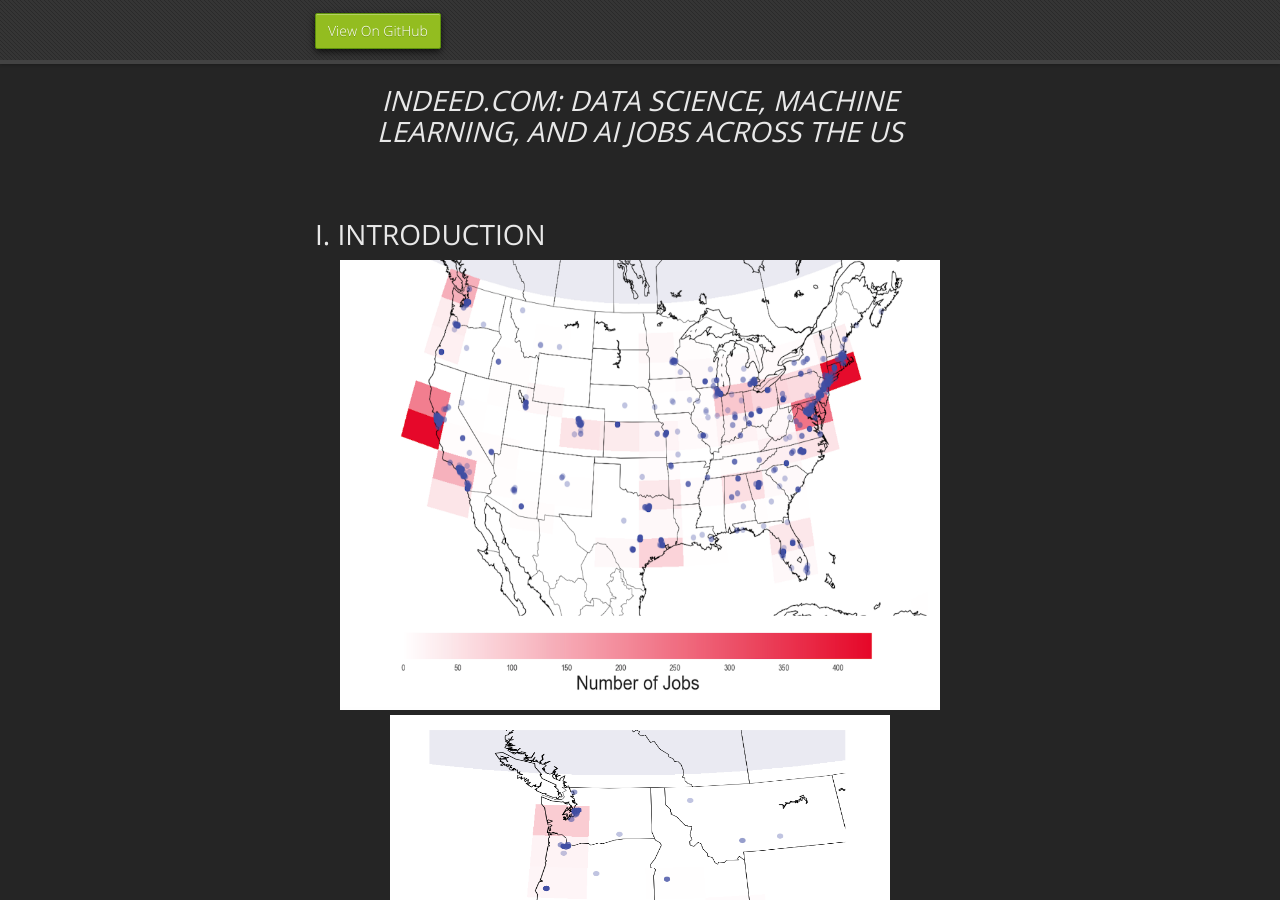
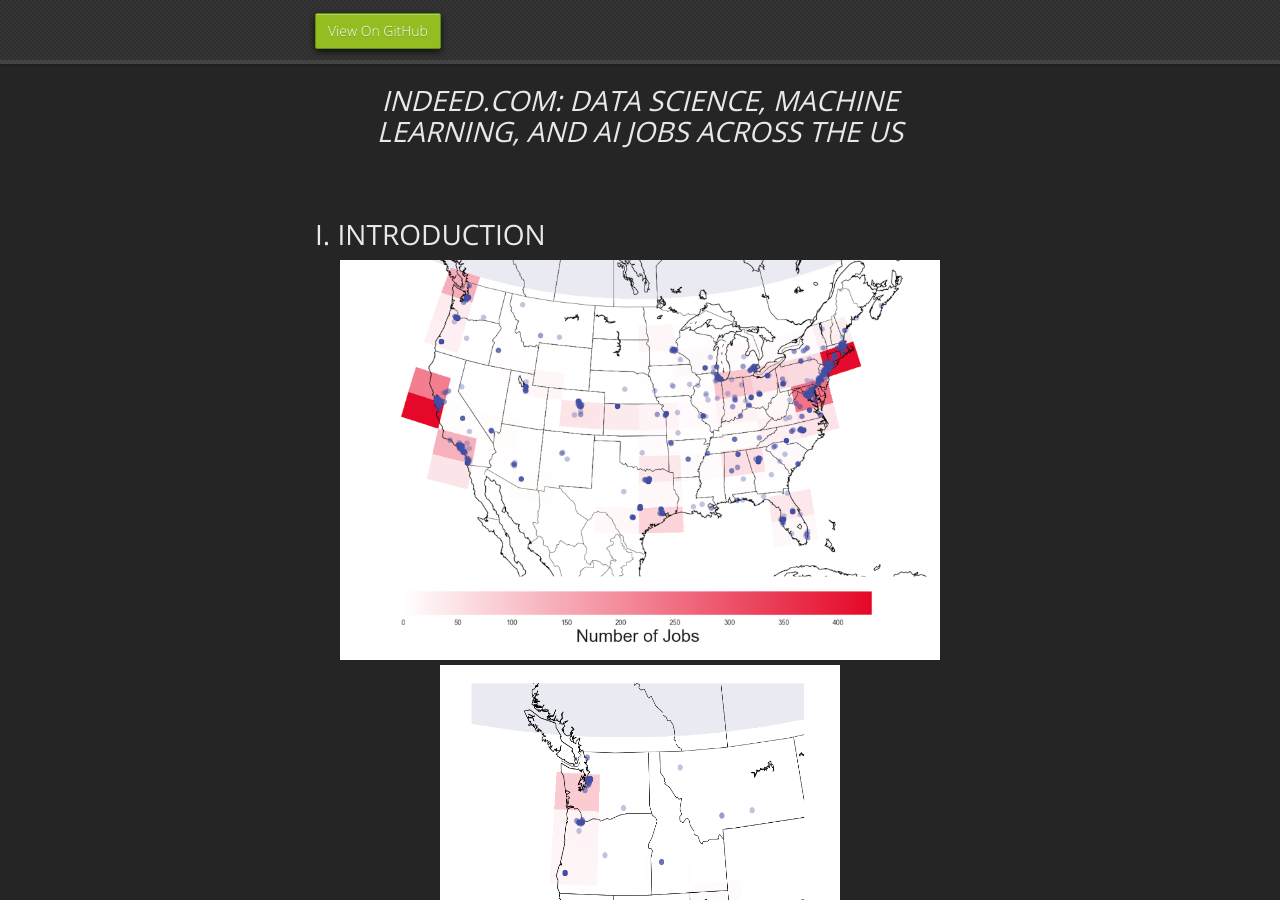
Before and after one commit to mrbrins82/mrbrins82.github.io, a Jekyll site: the page built from kaggle_indeed.md, in a window 1280 px wide and 900 px high, scrolled down 537 px. Built offline with Jekyll 4.4.1, drawn with Linux system fonts in a browser that asks for light colours; nearby versions of some CDN libraries; our own code applies the rules of GitHub Pages for plain Markdown files.

Commit message:
resized job plots

```diff
--- a/kaggle_indeed.md
+++ b/kaggle_indeed.md
@@ -21,9 +21,9 @@
 <br/>
 <br/>
 # [](#header-2)I. INTRODUCTION
-<center><img src="./assets/images/heat_scatter_us.png" alt="us heat map" width="600" height="450" />
+<center><img src="./assets/images/heat_scatter_us.png" alt="us heat map" width="600" height="400" />
 </center>
-<center><img src="./assets/images/heat_scatter_west_zoom.png" alt="west coast heat map" width="500" height="500" />
+<center><img src="./assets/images/heat_scatter_west_zoom.png" alt="west coast heat map" width="400" height="600" />
 </center>
-<center><img src="./assets/images/heat_scatter_east_zoom.png" alt="east coast heat map" width="500" height="500" />
+<center><img src="./assets/images/heat_scatter_east_zoom.png" alt="east coast heat map" width="400" height="600" />
 </center>
```
